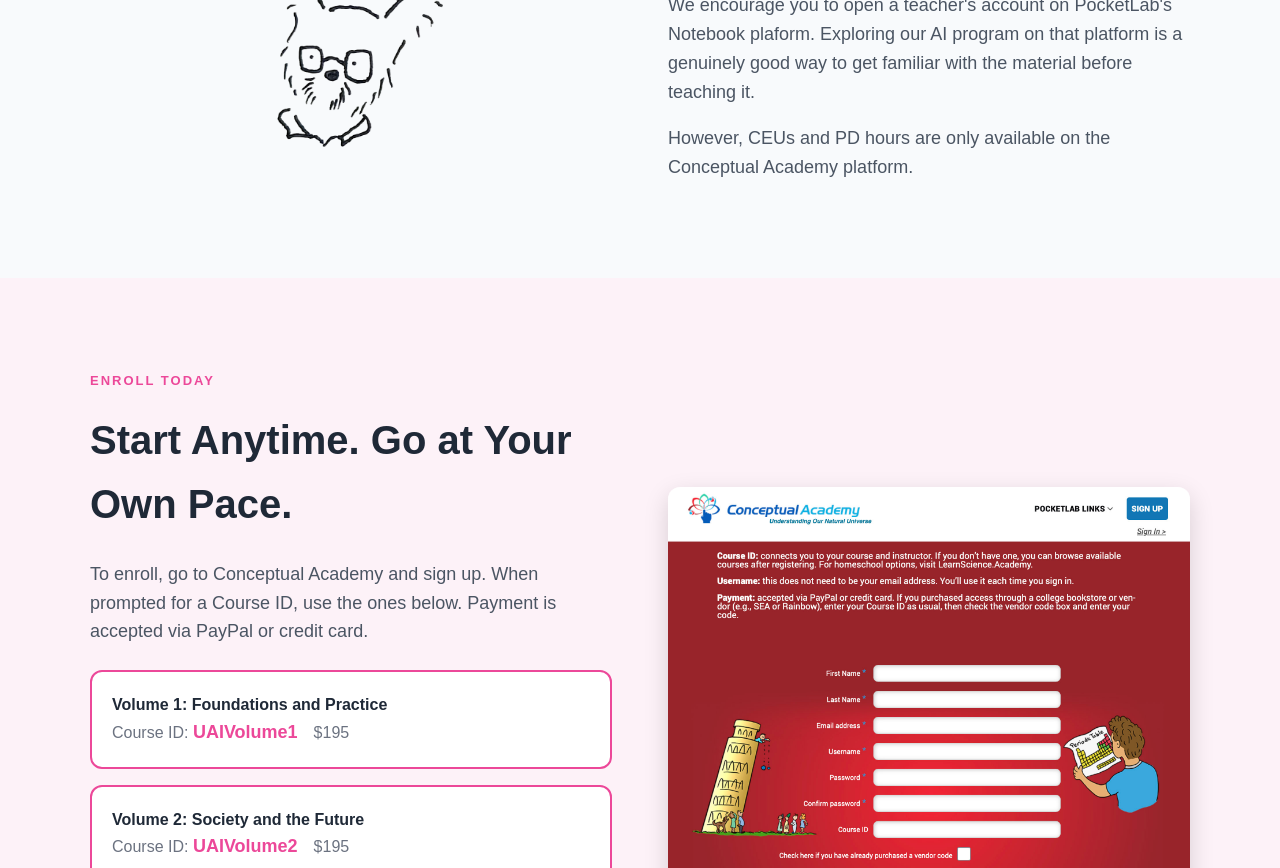
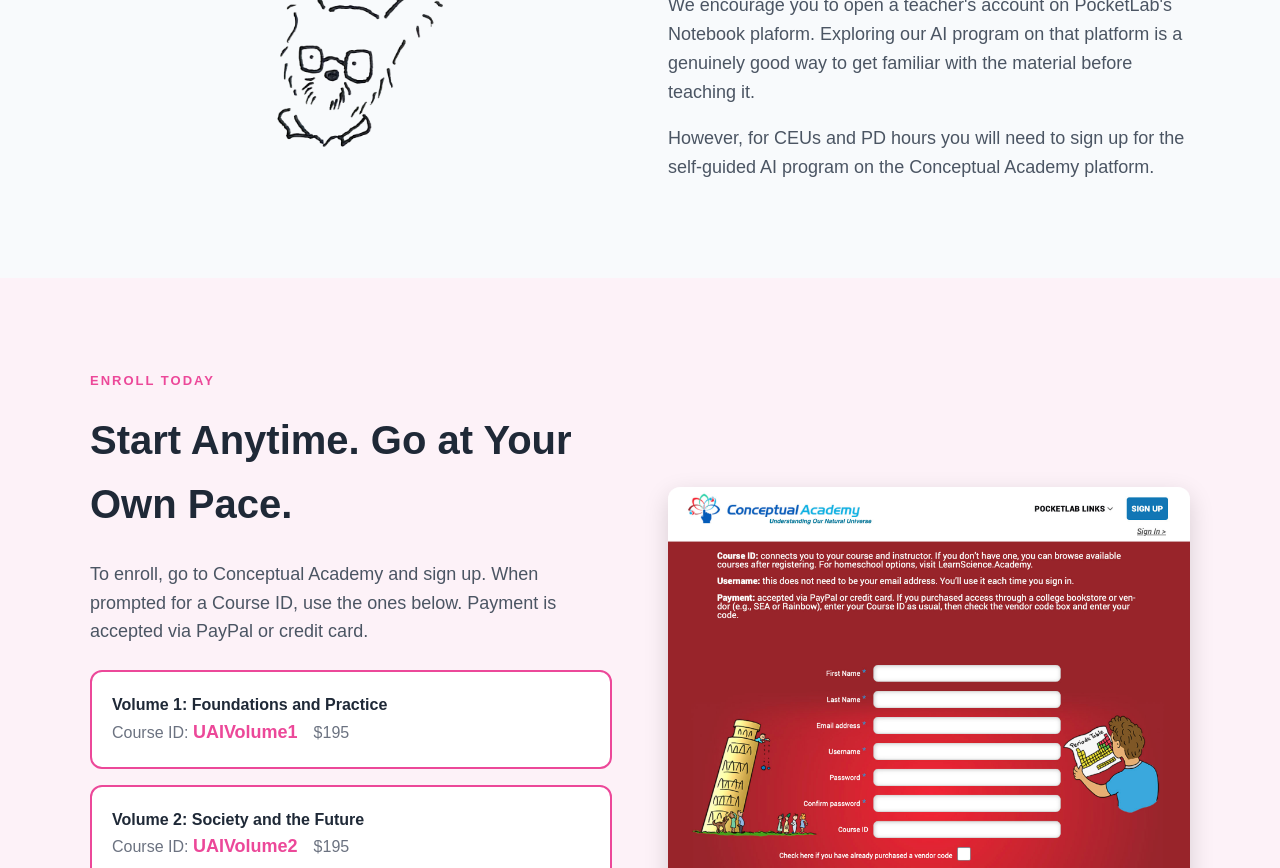
Before and after one commit to Suchocki88/UnderstandingAI.ai, a Next.js app: page /academy in a window 1280 px wide. Shown: the part 3980-4848 px from the top of the page. Built offline with nearby package versions, Linux system fonts and the light colour scheme.

Commit message:
Clarify CEUs and PD hours availability message

```diff
--- a/app/academy/page.tsx
+++ b/app/academy/page.tsx
@@ -262,7 +262,7 @@ export default function Page() {
               We encourage you to open a teacher's account on PocketLab's Notebook plaform. Exploring our AI program on that platform is a genuinely good way to get familiar with the material before teaching it.
             </p>
             <p style={{ fontSize: 18, color: "#4b5563", marginBottom: 16 }}>
-              However, CEUs and PD hours are only available on the Conceptual Academy platform.
+              However, for CEUs and PD hours you will need to sign up for the self-guided AI program on the Conceptual Academy platform.
             </p>
           </div>
         </div>
```
